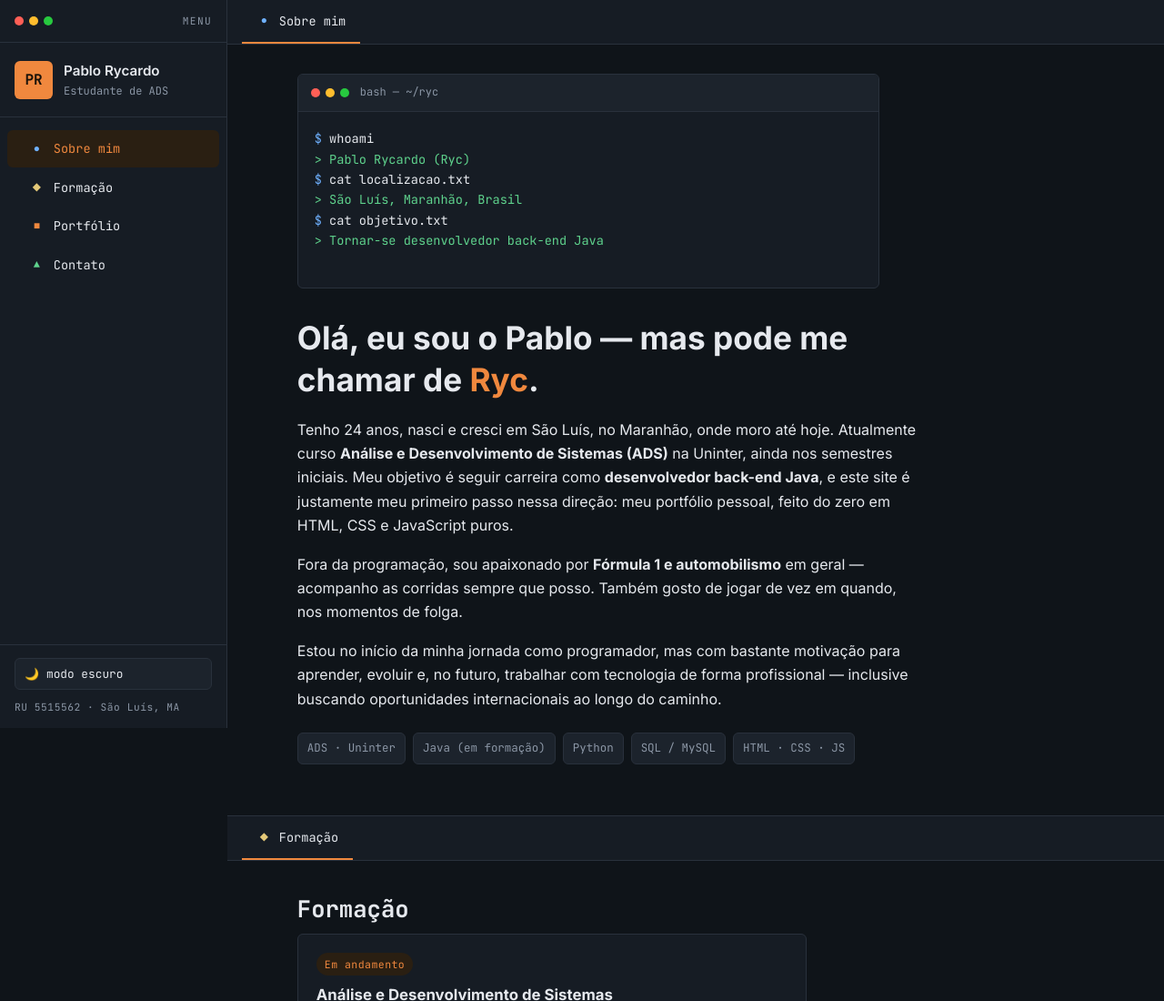
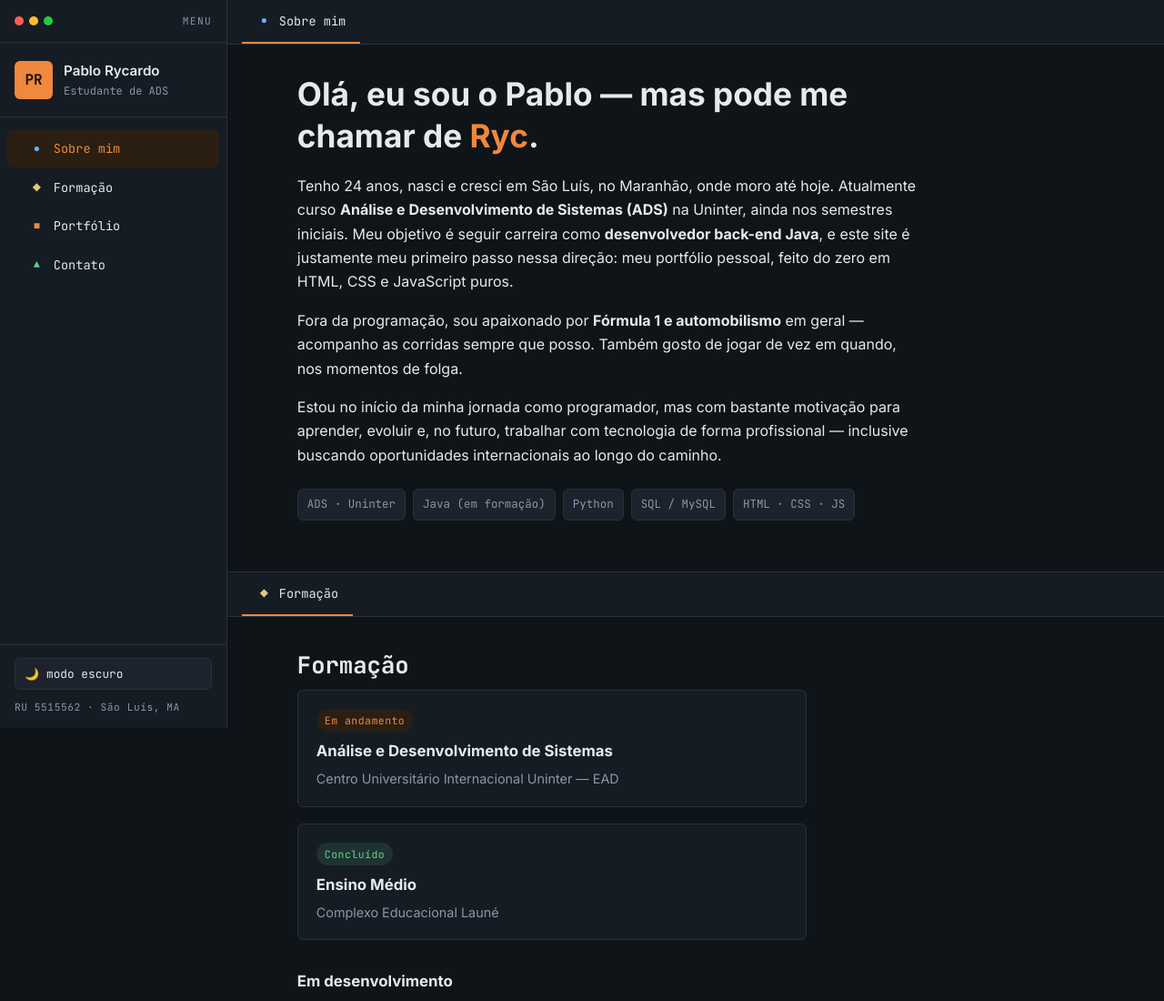
Before and after one commit to DoudRyc/portfolio-pablo-rycardo, a plain HTML site: page index.html in a window 1280 px wide. Shown: the top 1100 px of the page at 91% size. Drawn offline with Linux system fonts and the light colour scheme.

Commit message:
Update index.html

```diff
--- a/index.html
+++ b/index.html
@@ -81,20 +81,6 @@
         </div>
 
         <div class="panel-body">
-
-          <div class="terminal" aria-hidden="true">
-            <div class="terminal-titlebar">
-              <span class="window-dots">
-                <span class="dot dot-red"></span>
-                <span class="dot dot-yellow"></span>
-                <span class="dot dot-green"></span>
-              </span>
-              <span class="terminal-name">bash — ~/ryc</span>
-            </div>
-            <div class="terminal-body" id="terminal-body">
-              <!-- conteúdo gerado via JavaScript (efeito de digitação) -->
-            </div>
-          </div>
 
           <div class="prose">
             <h1>Olá, eu sou o Pablo — mas pode me chamar de <span class="accent">Ryc</span>.</h1>
```
